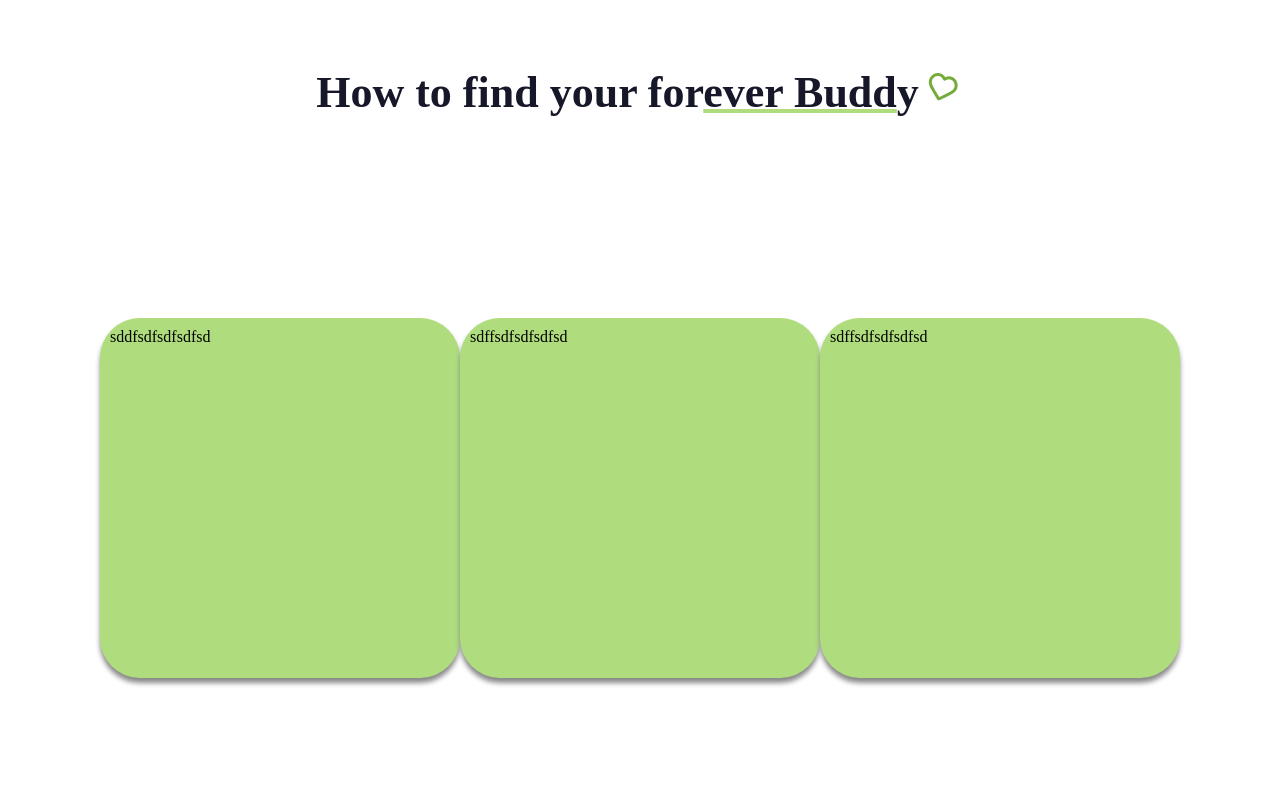
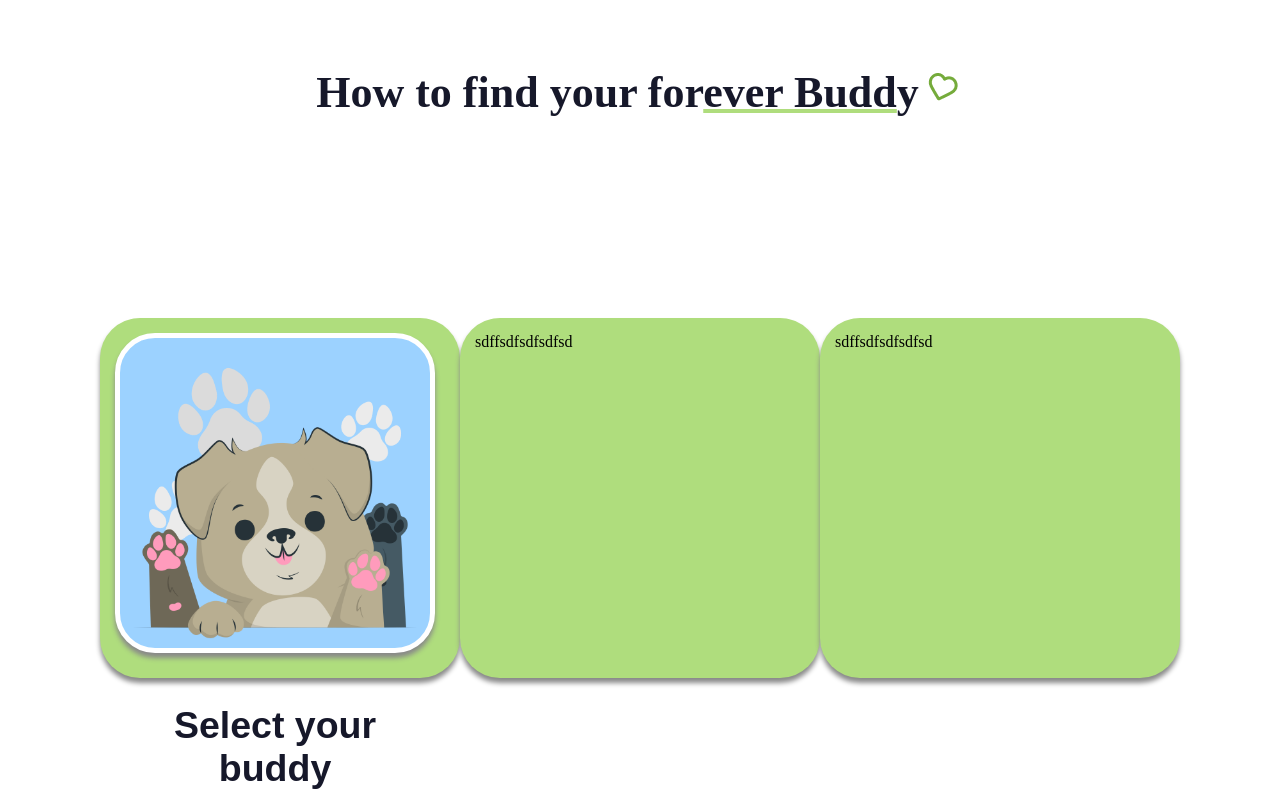
Before and after one commit to pantzari/HappyBuddy-Adoption, a plain HTML site: page index.html in a window 1280 px wide. Shown: the part 1460-2260 px from the top of the page. Before the commit the page ends 2238 px from the top, so only its background shows below. Drawn offline with Linux system fonts and the light colour scheme; a web font is replaced by a local one.

Commit message:
Your descriptive commit message here

```diff
--- a/index.html
+++ b/index.html
@@ -54,8 +54,16 @@
     </div>
     <div class="buddy-cont">
         <div class="dog-card">
-           sddfsdfsdfsdfsd
+            <div class="cont">
+                <div class="pics"><img src="images/dog-paw.png" alt="dogpaw" class="pics">
+                    <div class="text">
+                        <h2>Select your buddy</h2>
+                     </div>
+                     </div>
+            </div>
+
         </div>
+
         <div class="dog-card">
             sdffsdfsdfsdfsd
         </div>
@@ -63,7 +71,9 @@
             sdffsdfsdfsdfsd
         </div>
 
+
     </div>
+
 
 
 </body>
--- a/style.css
+++ b/style.css
@@ -118,9 +118,39 @@ a:hover {
 .dog-card{
     width: 45vh;
     height: 45vh;
-    padding: 10px;
+    padding: 15px;
     border-radius: 40px;
     background-color: #AFDD7D;
     box-shadow: 0px 5px 5px rgb(137, 137, 137);
 
 }
+.dog-card .cont{
+    width: 40vh;
+    height: 40vh;
+   display: flex;
+   justify-content:center;
+   align-items: center;
+    border: 5px solid;
+    border-color: white;
+    border-radius: 40px;
+    background-color: #9CD2FF;
+    box-shadow: 0px 5px 5px rgb(137, 137, 137);
+}
+
+.dog-card .pics{
+    position: relative;
+    width: 40vh;
+    height: 40vh;
+    margin-top: 5px;
+}
+
+.buddy-cont .text{
+
+    display: flex;
+    justify-content: center;
+    color: #16182A;
+    text-align: center;
+    padding: 40px 10px 10px;
+    font-size: 25px;
+    font-family: 'Poppins', sans-serif;
+}
```
Also changed, not shown: images/dog-paw.png (added), phone_svgrepo.com.png (added), 1 other file.
